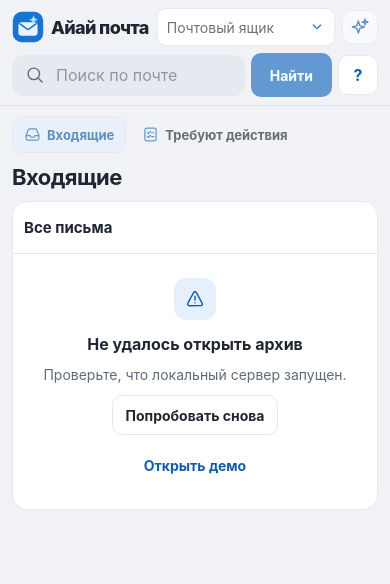
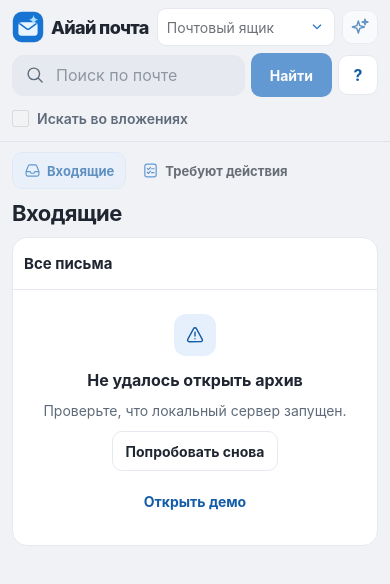
Before and after one commit to ssd2008/HackFPMI, a plain HTML site: page static/index.html in a window 390 px wide. Drawn offline with Linux system fonts and the light colour scheme; files that its build step writes are made by us from their sources; no server answers; files whose address does not match are found by name.

Commit message:
Put attachment search directly below the search field on desktop and mobile

```diff
--- a/static/app.js
+++ b/static/app.js
@@ -240,7 +240,7 @@ async function loadMailboxes({preserve = false} = {}) {
     const active = getBox(state.mailbox);
     const files = byId('include-attachments');
     files.disabled = data.attachment_search !== true;
-    files.parentElement.hidden = files.disabled;
+    byId('attachment-status').hidden = !files.disabled;
     if (files.disabled) files.checked = false;
     const visitor = !state.demo && data.visitor_mail === true;
     if (data.visitor_mail === false && visitorMail.token()) {
@@ -669,7 +669,8 @@ async function openMail(id, subject) {
 }
 
 function fileOption() {
-  return byId('include-attachments').checked ? {include_attachments: true} : {};
+  const checkbox = byId('include-attachments');
+  return checkbox.checked && !checkbox.disabled ? {include_attachments: true} : {};
 }
 byId('include-attachments').addEventListener('change', () => {
   if (state.query) showSearch(state.query);
@@ -741,6 +742,8 @@ document.addEventListener('keydown', event => {
   ui.input.focus();
 });
 function resetMailboxView() {
+  byId('include-attachments').disabled = true;
+  byId('attachment-status').hidden = true;
   for (const kind of requests.keys()) cancel(kind);
   closeReader();
   ui.readerContent.replaceChildren();
--- a/static/index.html
+++ b/static/index.html
@@ -40,11 +40,15 @@
         <details class="search-help" id="search-help">
           <summary class="icon-button" aria-label="Что умеет поиск?" title="Что умеет поиск?">?</summary>
           <div class="filter-popover">
-            <label hidden><input type="checkbox" id="include-attachments" disabled> Искать во вложениях</label>
             <p id="search-description">Ищите по теме, отправителю и содержимому. Можно описать письмо своими словами или указать время, например «чек за вчера».</p>
             <div id="examples" class="examples" aria-label="Примеры поиска" hidden></div>
           </div>
         </details>
+        <label class="attachment-option">
+          <input type="checkbox" id="include-attachments" disabled>
+          <span>Искать во вложениях</span>
+          <small id="attachment-status" hidden>Недоступно на этом сервере</small>
+        </label>
       </form>
       <div class="topbar-actions">
         <span class="demo-label" id="demo-label" hidden title="Вымышленные письма для проверки интерфейса">
--- a/static/style.css
+++ b/static/style.css
@@ -9,7 +9,7 @@
   --accent-strong: #135ca8;
   --accent-soft: #e6f0fc;
   --radius: 15px;
-  --header: 66px;
+  --header: 98px;
   font-family: -apple-system, BlinkMacSystemFont, "Segoe UI", Arial, sans-serif;
   background: var(--canvas);
   color: var(--text);
@@ -94,10 +94,32 @@ a { color: inherit; }
   letter-spacing: -.035em;
 }
 #search-form {
+  display: grid;
+  grid-template-columns: minmax(0, 1fr) auto auto;
+  align-items: center;
+  gap: 3px 8px;
+}
+.attachment-option {
+  grid-column: 1 / -1;
+  justify-self: start;
   display: flex;
+  flex-wrap: wrap;
   align-items: center;
-  gap: 8px;
+  gap: 2px 8px;
+  min-height: 30px;
+  font-size: .875rem;
+  font-weight: 600;
+  cursor: pointer;
 }
+.attachment-option input {
+  width: 17px;
+  height: 17px;
+  margin: 0;
+  accent-color: var(--accent);
+}
+.attachment-option:has(:checked) { color: var(--accent-strong); }
+.attachment-option:has(:disabled) { color: var(--muted); cursor: default; }
+.attachment-option small { font-weight: 400; }
 .search-input-wrap {
   display: flex;
   flex: 1;
@@ -470,7 +492,7 @@ h1 { font-size: clamp(1.375rem, 2.1vw, 1.625rem); letter-spacing: -.024em; line-
   #search-form kbd { display: none; }
 }
 @media (max-width: 760px) {
-  :root { --header: 105px; }
+  :root { --header: 139px; }
   .topbar { grid-template-columns: minmax(0, 1fr) auto; gap: 7px; padding: 8px 12px; }
   #search-form { grid-area: 2 / 1 / 3 / -1; gap: 6px; }
   .topbar-actions { grid-area: 1 / 2; }
```
Also changed, not shown: 1 other file.
